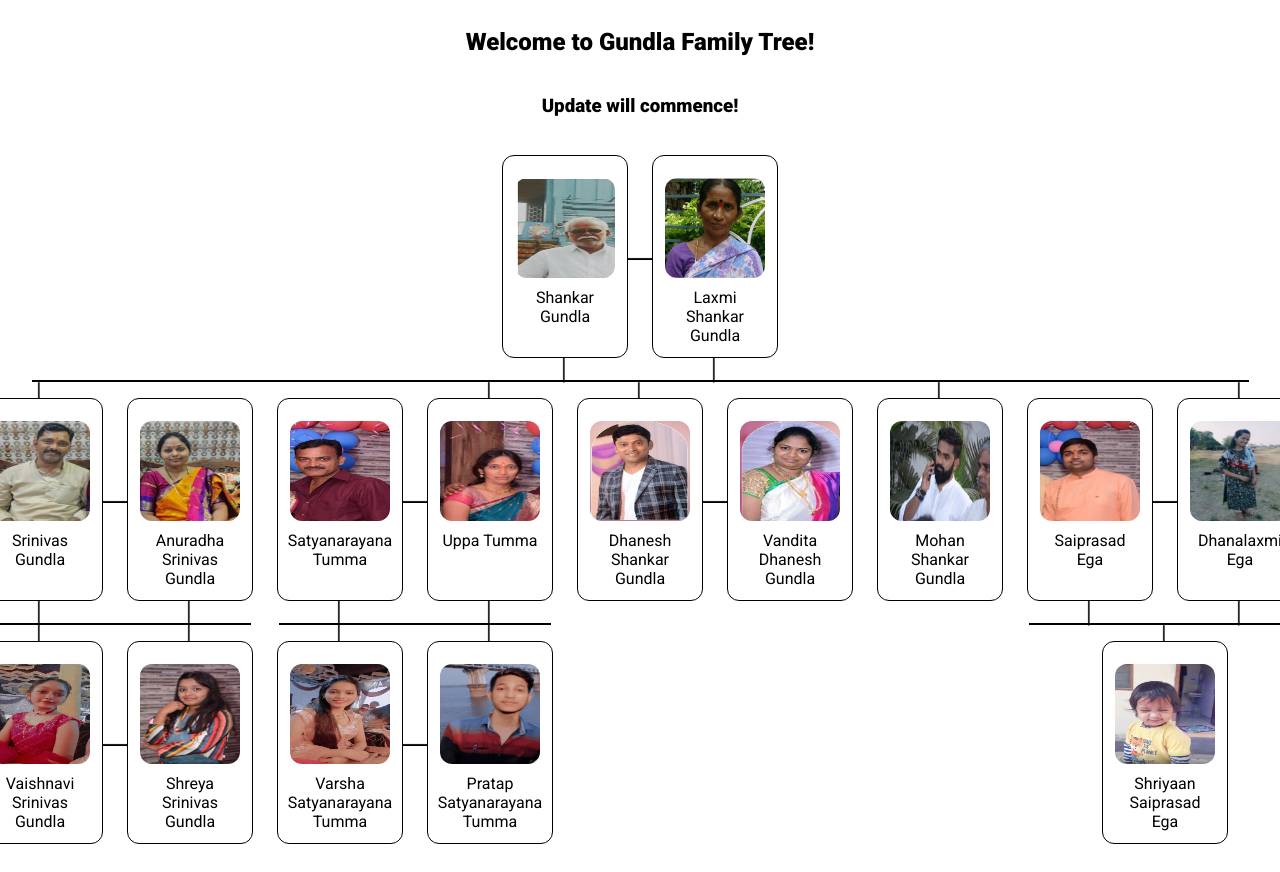
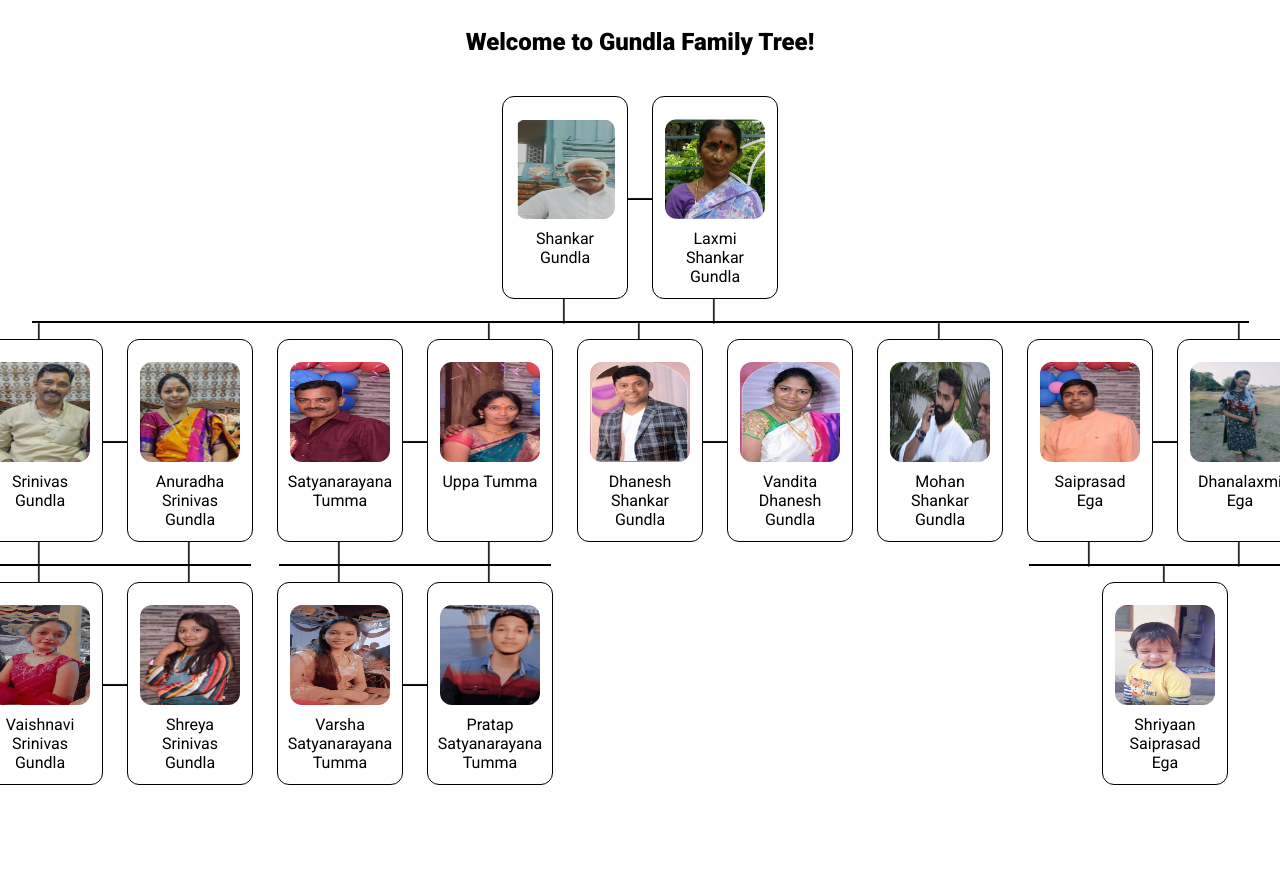
Before and after one commit to vgundla/my-family-tree, a plain HTML site: page index.html in a window 1280 px wide. Shown: the top 872 px of the page. After the commit the page ends 813 px from the top, so only its background shows below. Drawn offline with Linux system fonts and the light colour scheme.

Commit message:
line commented

```diff
--- a/index.html
+++ b/index.html
@@ -14,7 +14,7 @@
 
 <body class="body">
     <h2>Welcome to Gundla Family Tree!</h2>
-    <h3>Update will commence!</h3>
+    <!-- <h3>Update will commence!</h3> -->
     <div class="node level hasChildren">
         <div class="c1">
             <div class="image-wrapper">
```
